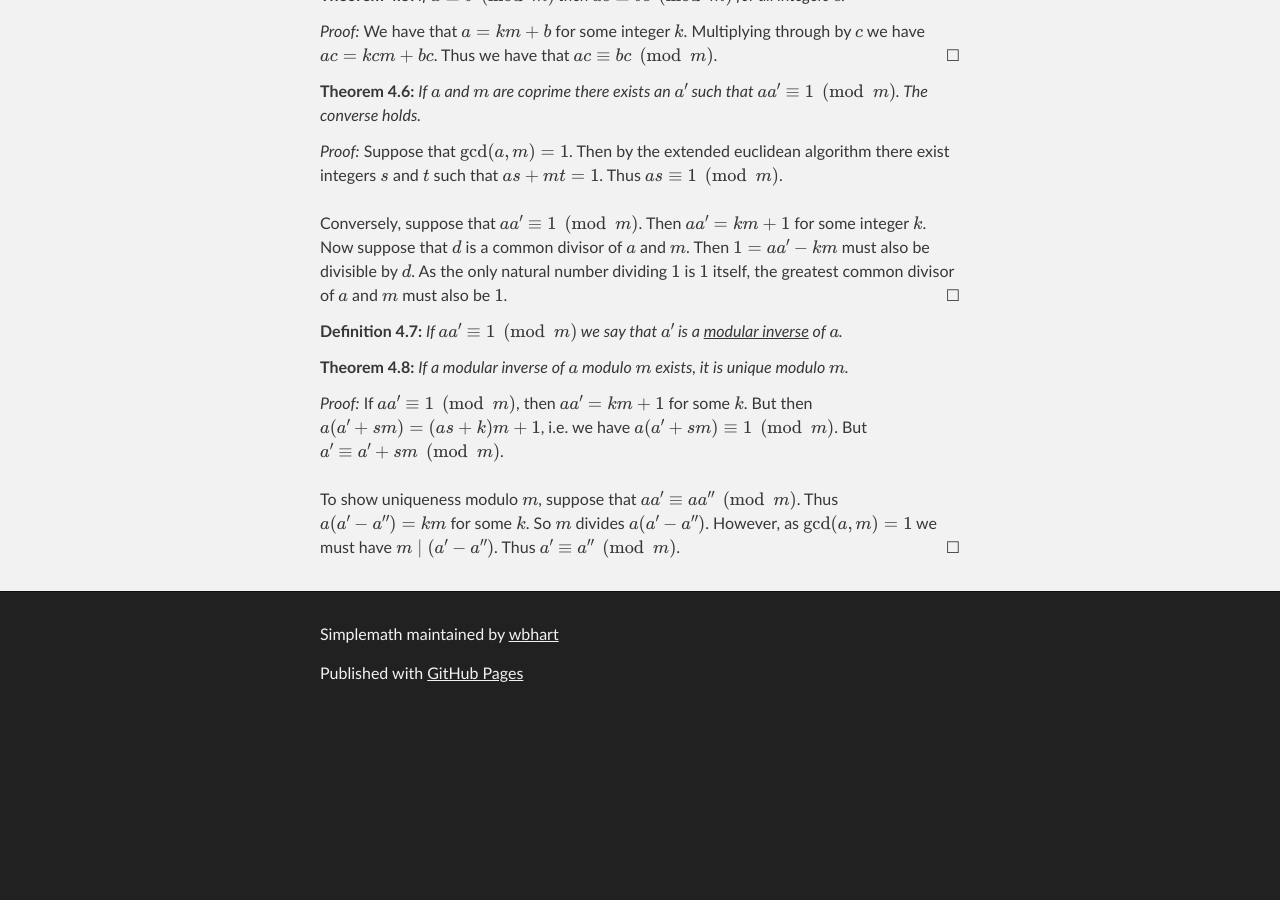
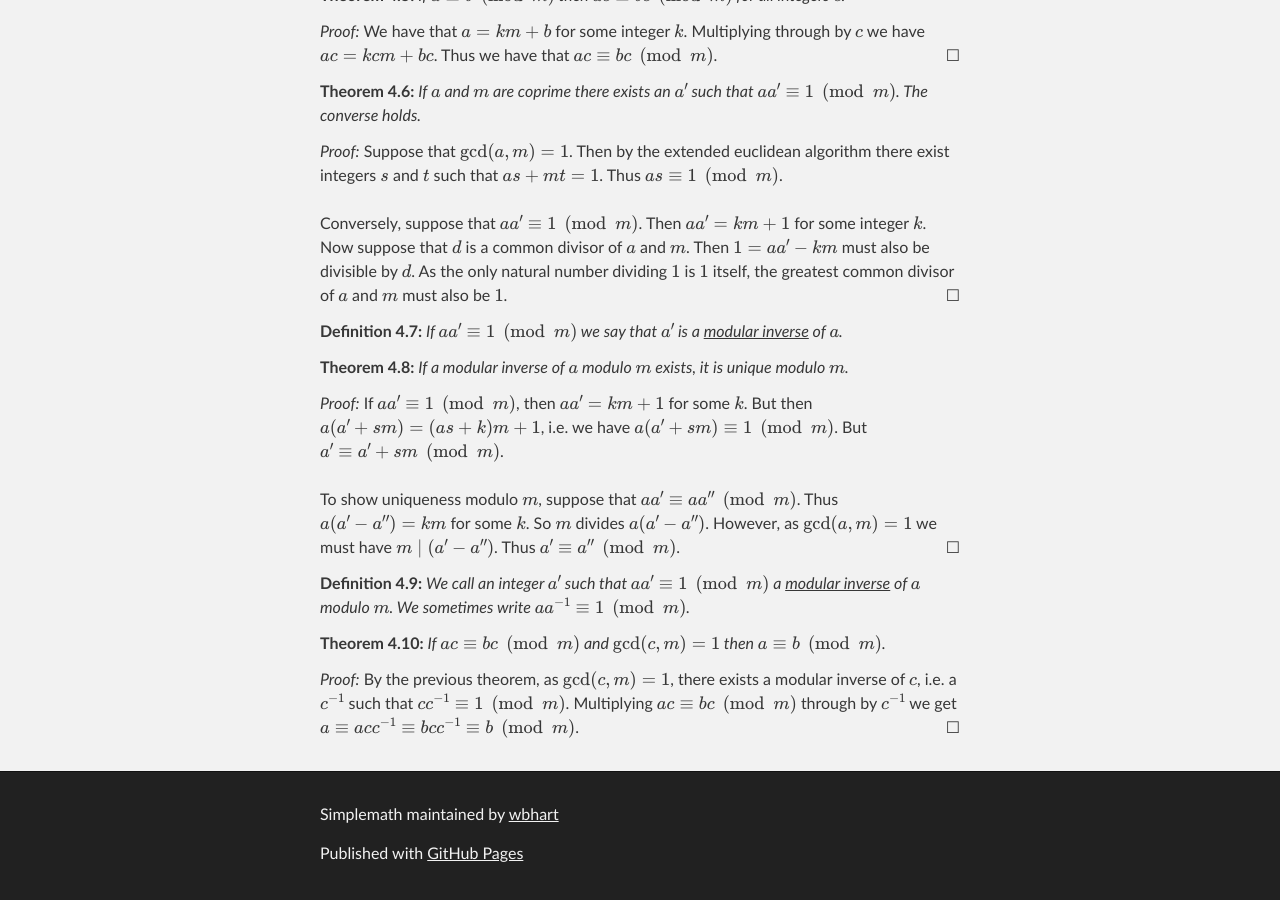
Before and after one commit to wbhart/SimpleMath, a Jekyll site: the page built from test.html, in a window 1280 px wide and 900 px high, scrolled down 14568 px. Built offline with Jekyll 4.4.1, drawn with Linux system fonts in a browser that asks for light colours; formulas are drawn with MathJax 3; before the commit the page ends 15288 px from its top, so only the background shows below that.

Commit message:
Update test.html

```diff
--- a/test.html
+++ b/test.html
@@ -723,3 +723,15 @@ $a(a' + sm) \equiv 1 \pmod{m}$. But $a' \equiv a' + sm \pmod{m}$. </br></br>
 To show uniqueness modulo $m$, suppose that $aa' \equiv aa'' \pmod{m}$. Thus $a(a' - a'') = km$ for some $k$. So $m$
 divides $a(a' - a'')$. However, as $\gcd(a, m) = 1$ we must have $m \;|\; (a' - a'')$. Thus $a' \equiv a'' \pmod{m}$.
 </proof>
+
+<definition> We call an integer $a'$ such that $aa' \equiv 1 \pmod{m}$ a <u>modular inverse</u> of $a$ modulo $m$. We
+sometimes write $aa^{-1} \equiv 1 \pmod{m}$.
+</definition>
+
+<theorem> If $ac \equiv bc \pmod{m}$ and $\gcd(c, m) = 1$ then $a \equiv b \pmod{m}$.
+</theorem>
+
+<proof> By the previous theorem, as $\gcd(c, m) = 1$, there exists a modular inverse of $c$, i.e. a $c^{-1}$ such that
+$cc^{-1} \equiv 1 \pmod{m}$. Multiplying $ac \equiv bc \pmod{m}$ through by $c^{-1}$ we get
+$a \equiv acc^{-1} \equiv bcc^{-1} \equiv b \pmod{m}$.
+</proof>
```
